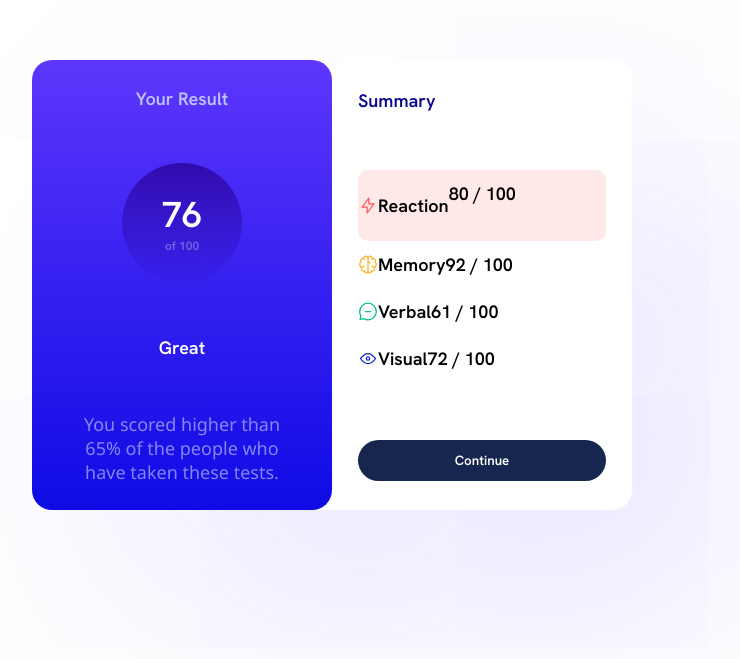
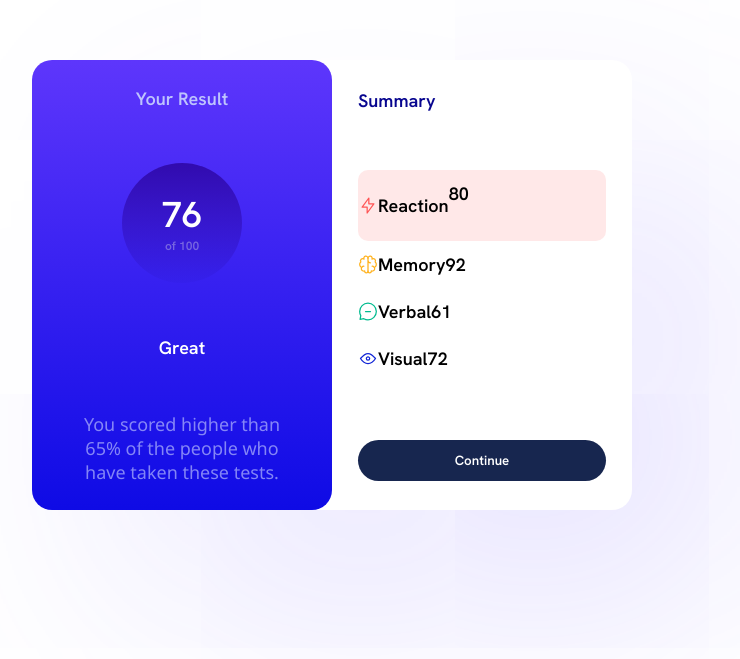
Before and after one commit to AslamtoIbrahim/Project-2, a plain HTML site: page index.html in a window 1280 px wide. Shown: the part 115-774 px from the top of the page, without its empty margins (308-1048 px from the left). Drawn offline with Linux system fonts and the light colour scheme.

Commit message:
html changes

```diff
--- a/index.html
+++ b/index.html
@@ -34,22 +34,22 @@
           <div><img src="assets/images/icon-reaction.svg" alt="">
             <p>Reaction</p>
           </div>
-          <p>80 <span>/ 100</span></p>
+          <p>80</p>
         </div>
         <div class="memory">
           <img src="assets/images/icon-memory.svg" alt="">
           <p>Memory</p>
-          <p>92 <span>/ 100</span></p>
+          <p>92</p>
         </div>
         <div class="verbal">
           <img src="assets/images/icon-verbal.svg" alt="">
           <p>Verbal</p>
-          <p>61 <span>/ 100</span></p>
+          <p>61</p>
         </div>
         <div class="visual">
           <img src="assets/images/icon-visual.svg" alt="">
           <p>Visual</p>
-          <p>72 <span>/ 100</span></p>
+          <p>72</p>
         </div>
       </div>
       <button class="btn">Continue</button>
```
